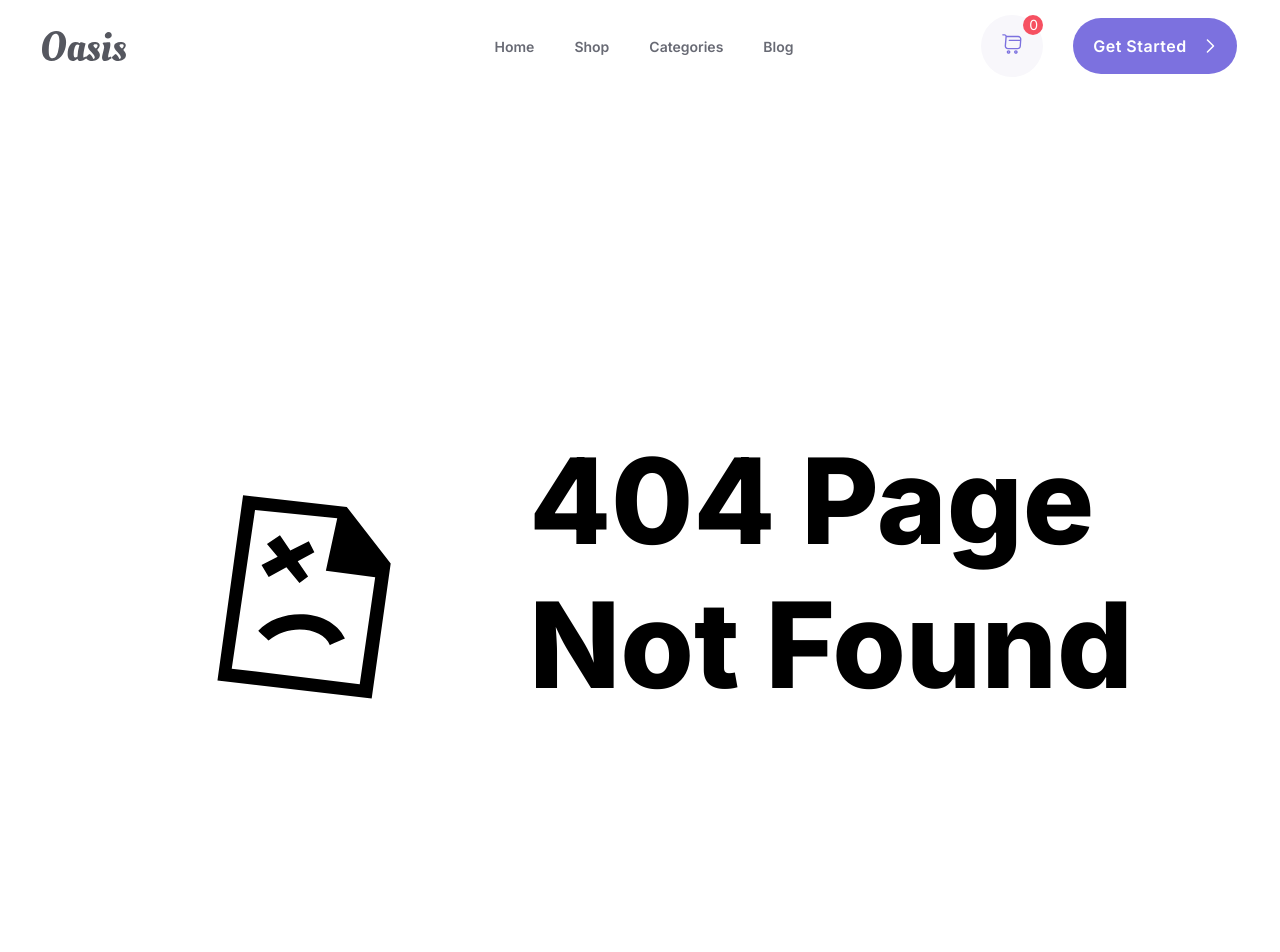
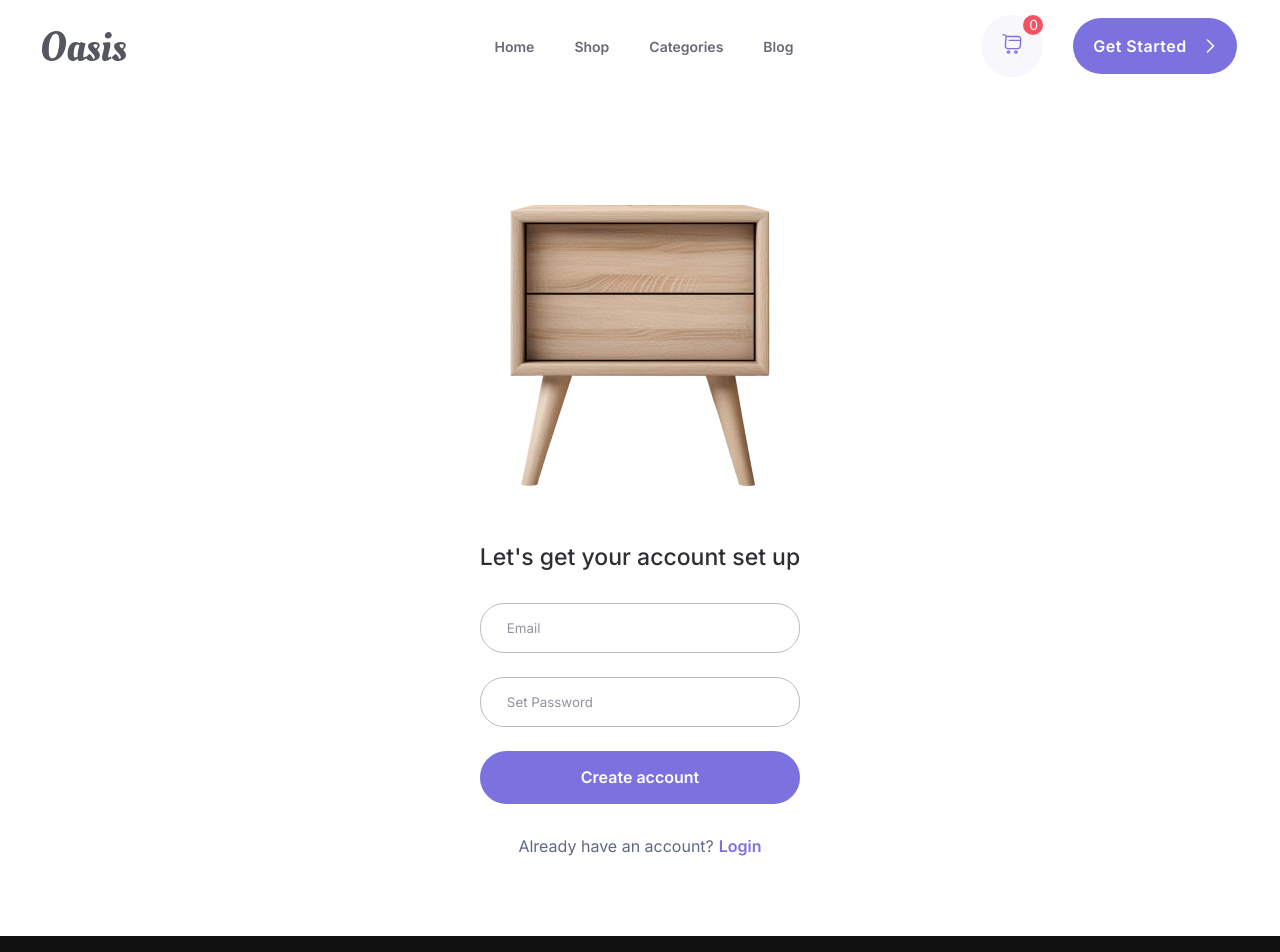
Before and after one commit to Harshit-Maurya838/oasis, a React (Vite) app in the folder client/: page /test in a window 1280 px wide. Shown: the top 952 px of the page. Built offline with nearby package versions, Linux system fonts and the light colour scheme.

Commit message:
add : Register page ui

```diff
--- /dev/null
+++ b/client/src/components/ui/registerPage.ui.component.jsx
@@ -0,0 +1,30 @@
+import React from 'react';
+import '../../styles/utils/utils.styles.css';
+import "../../styles/registerPage/main.registerpage.styles.css";
+import Input from  "../utils/input.utils.component";
+
+function RegisterPage({}) {
+  return (
+    <div className='registerDom'>
+        <div className="registerImg">
+            <img src="./img/categories/bedroom.png" alt="registerImg" />
+        </div>
+        <div className="registerBody">
+            <span className='text-23-medium'>Let's get your account set up</span>
+            <form action="/">
+                <Input placeholder={"Email"} type='email' />
+                <Input placeholder={"Set Password"} type='password' />
+                <div className="registerButton">
+                    <span className='text-16-semibold'>Create account</span>
+                </div>
+            </form>
+            <div className="redirectLogin">
+                <span className='text-16-regular' >Already have an account? </span>
+                <a href="/" className='text-16-semibold'>Login</a>
+            </div>
+        </div>
+    </div>
+  )
+}
+
+export default RegisterPage
--- a/client/src/main.jsx
+++ b/client/src/main.jsx
@@ -5,12 +5,14 @@ import Layout from './Layout.jsx'
 import HomePage from './components/pages/home.pages.component.jsx'
 import Page404 from './components/ui/404.ui.component.jsx'
 import CategoriesPage from './components/pages/categories.pages.component.jsx'
+import RegisterPage from './components/ui/registerPage.ui.component.jsx'
 
 const router = createBrowserRouter(
   createRoutesFromElements(
     <Route path="/" element={<Layout />}>
       <Route path='/' element={<Navigate to="/home" replace/>} />
       <Route path="home" element={<HomePage />} />
+      <Route path="test" element={<RegisterPage />} />
       <Route path="categories" element={<CategoriesPage />} />
       <Route path="*" element={<Page404 />} />
     </Route>
--- /dev/null
+++ b/client/src/styles/registerPage/main.registerpage.styles.css
@@ -0,0 +1,76 @@
+.registerDom{
+    display: flex;
+    flex-direction: column;
+    align-items: center;
+    width: 100%;
+    height: 100%;
+    gap: 32px;
+}
+
+.registerBody{
+    display: flex;
+    flex-direction: column;
+    align-items: baseline;
+    justify-content: center;
+    gap: 32px;
+}
+
+.registerBody span{
+    color:var(--heading-main);
+}
+
+.registerBody form{
+    width: 100%;
+    display: flex;
+    flex-direction: column;
+    align-items: center;
+    gap: 24px;
+}
+
+.registerButton{
+    width: 100%;
+    height: 53px;
+    padding: 10px 20px;
+    background-color: var(--heading-brand);
+    color: var(--heading-secondary);
+    border: 2px solid var(--heading-brand);
+    border-radius: 300px;
+    text-align: center;
+    user-select: none;
+    cursor: pointer;
+    transition:background-color .4s ease;
+    display: flex;
+    flex-direction: row;
+    justify-content: center;
+    align-items: center;
+}
+
+.registerButton span{
+    color: var(--heading-secondary);
+}
+
+.registerButton:hover{
+    background-color: transparent;
+    border-color: var(--heading-brand);
+}
+
+.registerButton:hover span{
+    color: var(--heading-brand);
+}
+
+.redirectLogin {
+    width: 100%;
+    display: flex;
+    flex-direction: row;
+    align-items: center;
+    justify-content: center;
+    gap: 5px;
+}
+
+.redirectLogin span{
+    color: var(--body-sub);
+}
+
+.redirectLogin a{
+    color: var(--heading-brand);
+}
```
Also changed, not shown: client/src/App.jsx (deleted, +0 -97 lines), client/src/styles/utils/providerbutton.utils.styles.css (+6 -2 lines).
